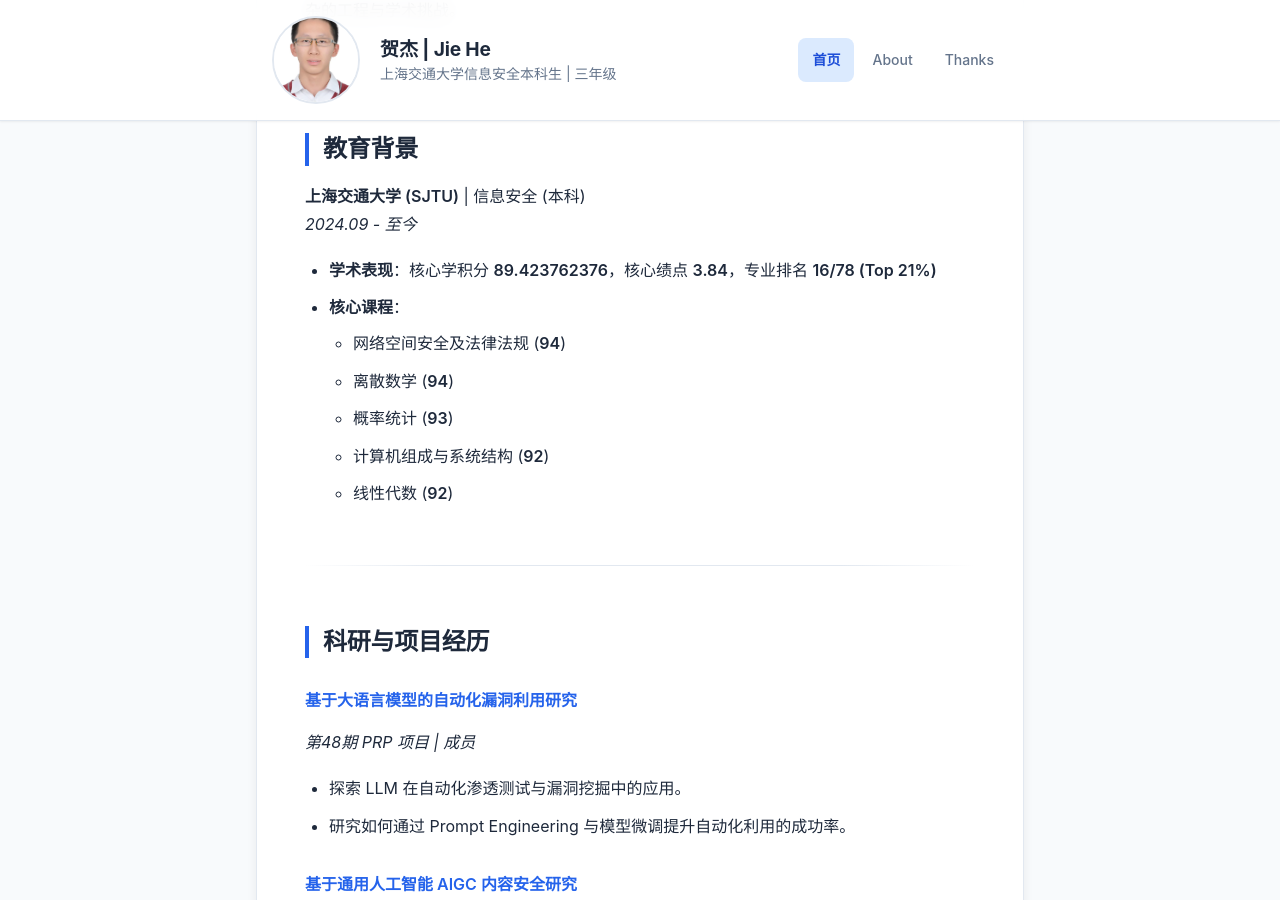
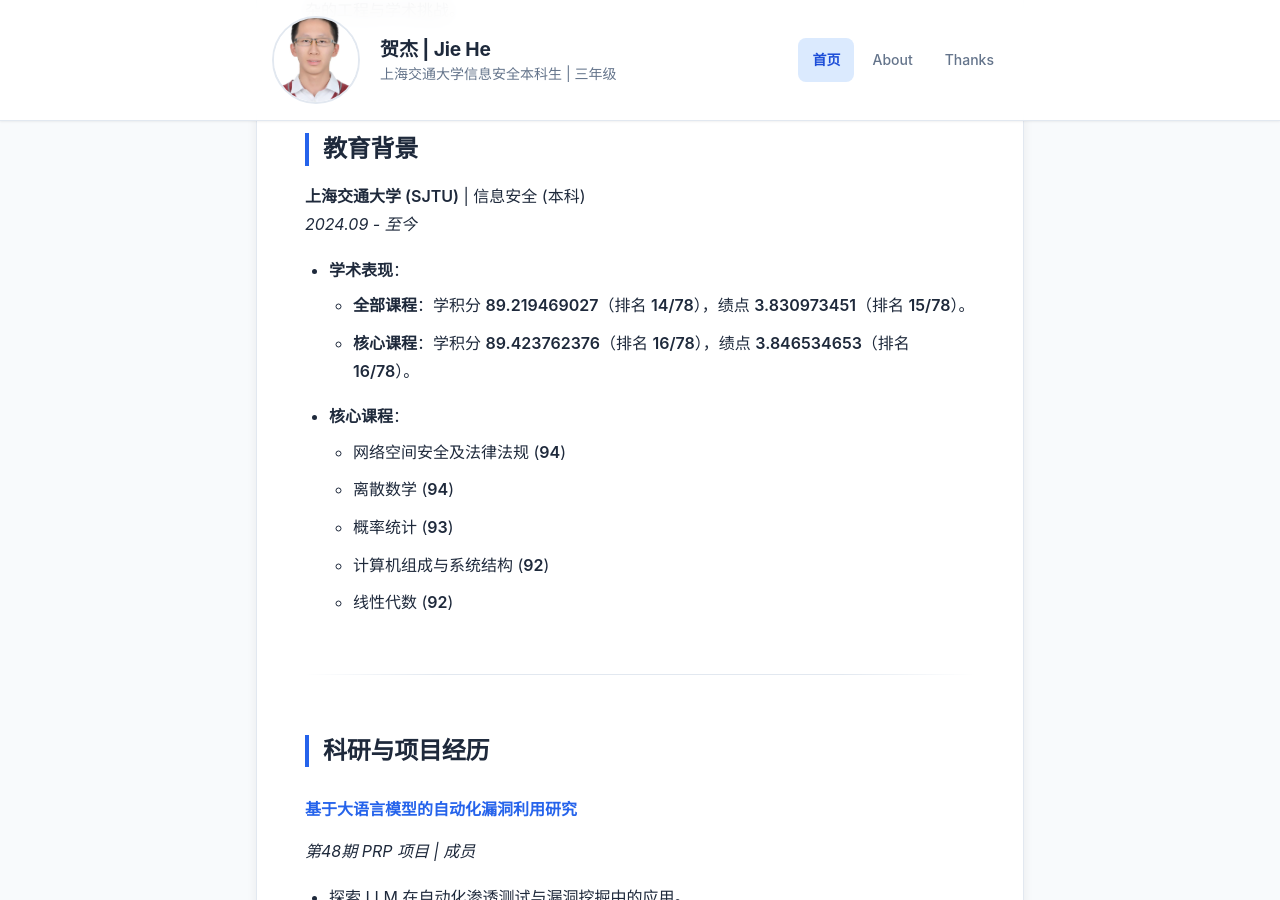
Before and after one commit to nexipher/nexipher.github.io, a Jekyll site: the page built from index.md, in a window 1280 px wide and 900 px high, scrolled down 398 px. Built offline with Jekyll 4.4.1, drawn with Linux system fonts in a browser that asks for light colours.

Commit message:
docs: 更新全部课程与核心课程成绩及排名

```diff
--- a/index.md
+++ b/index.md
@@ -17,7 +17,9 @@ description: 贺杰的个人学术主页，关注大语言模型自动化漏洞
 **上海交通大学 (SJTU)** | 信息安全 (本科)
 *2024.09 - 至今*
 
-*   **学术表现**：核心学积分 **89.423762376**，核心绩点 **3.84**，专业排名 **16/78 (Top 21%)**
+*   **学术表现**：
+    *   **全部课程**：学积分 **89.219469027**（排名 **14/78**），绩点 **3.830973451**（排名 **15/78**）。
+    *   **核心课程**：学积分 **89.423762376**（排名 **16/78**），绩点 **3.846534653**（排名 **16/78**）。
 *   **核心课程**：
     *   网络空间安全及法律法规 (**94**)
     *   离散数学 (**94**)
```
